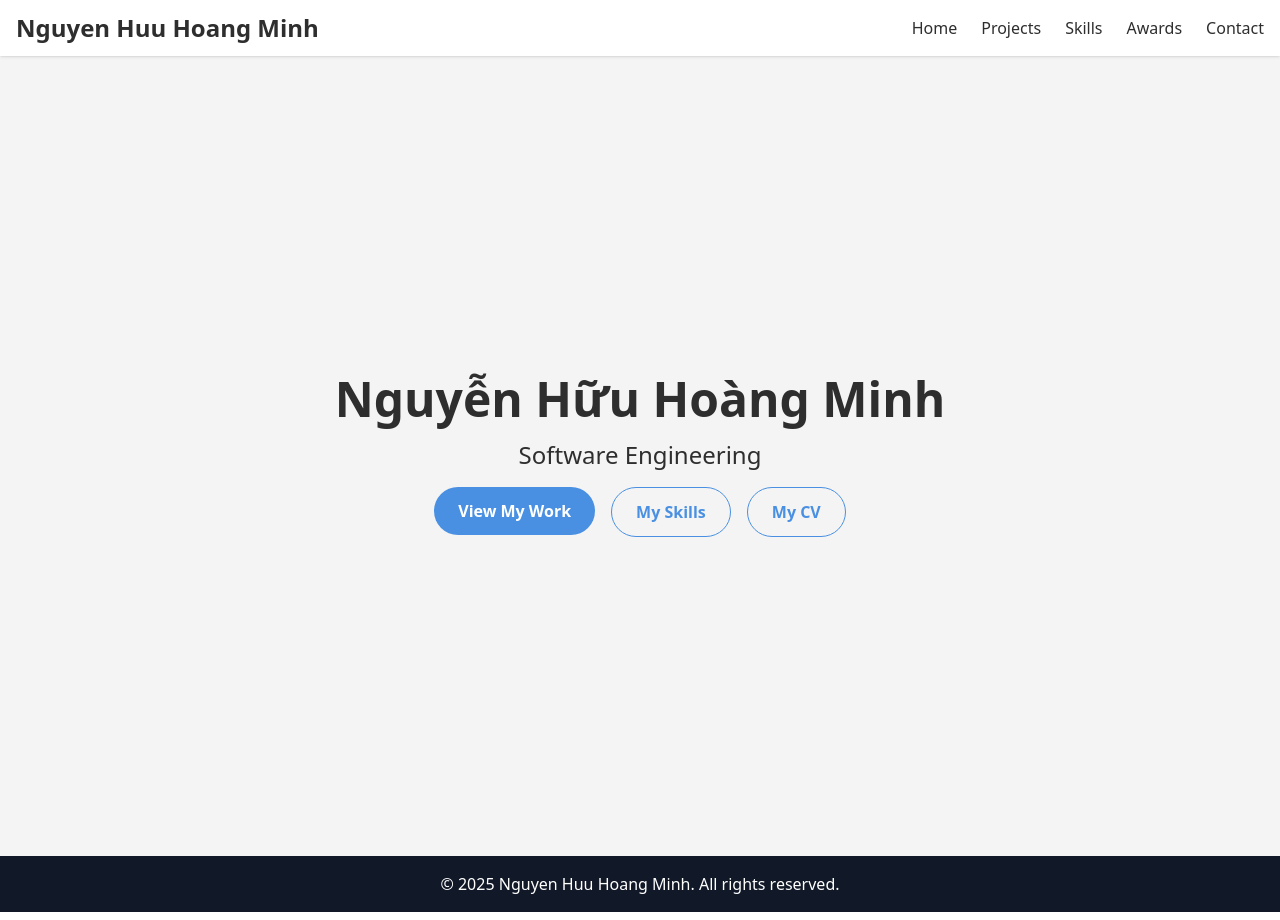
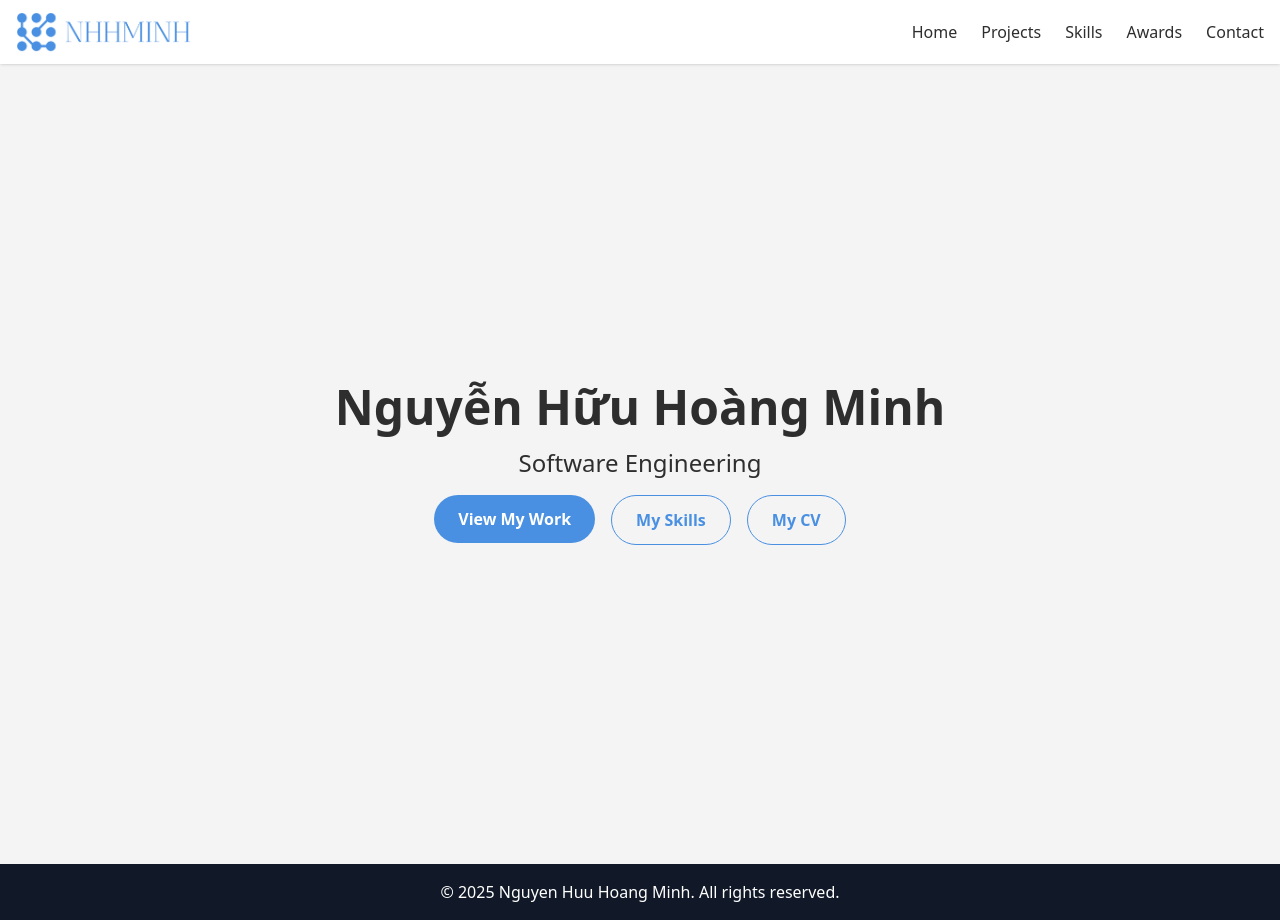
Before and after one commit to MinhNguyen282/portfolio, a React (Create React App) app: page / in a window 1280 px wide. Built offline with nearby package versions, Linux system fonts and the light colour scheme.

Commit message:
Change logo

```diff
--- a/public/index.html
+++ b/public/index.html
@@ -2,12 +2,12 @@
 <html lang="en">
   <head>
     <meta charset="utf-8" />
-    <link rel="icon" href="%PUBLIC_URL%/favicon.ico" />
+    <link rel="icon" href="%PUBLIC_URL%/nhhminh-high-resolution-logo.png" />
     <meta name="viewport" content="width=device-width, initial-scale=1" />
     <meta name="theme-color" content="#000000" />
     <meta
       name="description"
-      content="Web site created using create-react-app"
+      content="Nguyen Huu Hoang Minh Portfolio"
     />
     <link rel="apple-touch-icon" href="%PUBLIC_URL%/logo192.png" />
     <!--
@@ -24,7 +24,7 @@
       work correctly both with client-side routing and a non-root public URL.
       Learn how to configure a non-root public URL by running `npm run build`.
     -->
-    <title>React App</title>
+    <title>NHHMinh</title>
   </head>
   <body>
     <noscript>You need to enable JavaScript to run this app.</noscript>
--- a/src/components/Navbar.js
+++ b/src/components/Navbar.js
@@ -5,8 +5,14 @@ const Navbar = () => {
   return (
     <nav className="sticky top-0 z-50 bg-[#FFFFFF] shadow">
       <div className="container mx-auto px-4 py-3 flex justify-between items-center">
-        <div className="text-2xl font-bold" style={{ color: "#2E2E2E" }}>
-          <Link to="/">Nguyen Huu Hoang Minh</Link>
+        <div className="flex-shrink-0">
+          <Link to="/">
+            <img
+              src = {process.env.PUBLIC_URL + '/nhhminh-high-resolution-logo-full.png'}
+              alt = "Logo"
+              className='h-10'
+            />
+          </Link>
         </div>
         <div className="flex space-x-6">
           <Link to="/" className="font-medium" style={{ color: "#2E2E2E" }}>
```
Also changed, not shown: public/nhhminh-high-resolution-logo-full.png (added), public/nhhminh-high-resolution-logo.png (added).
